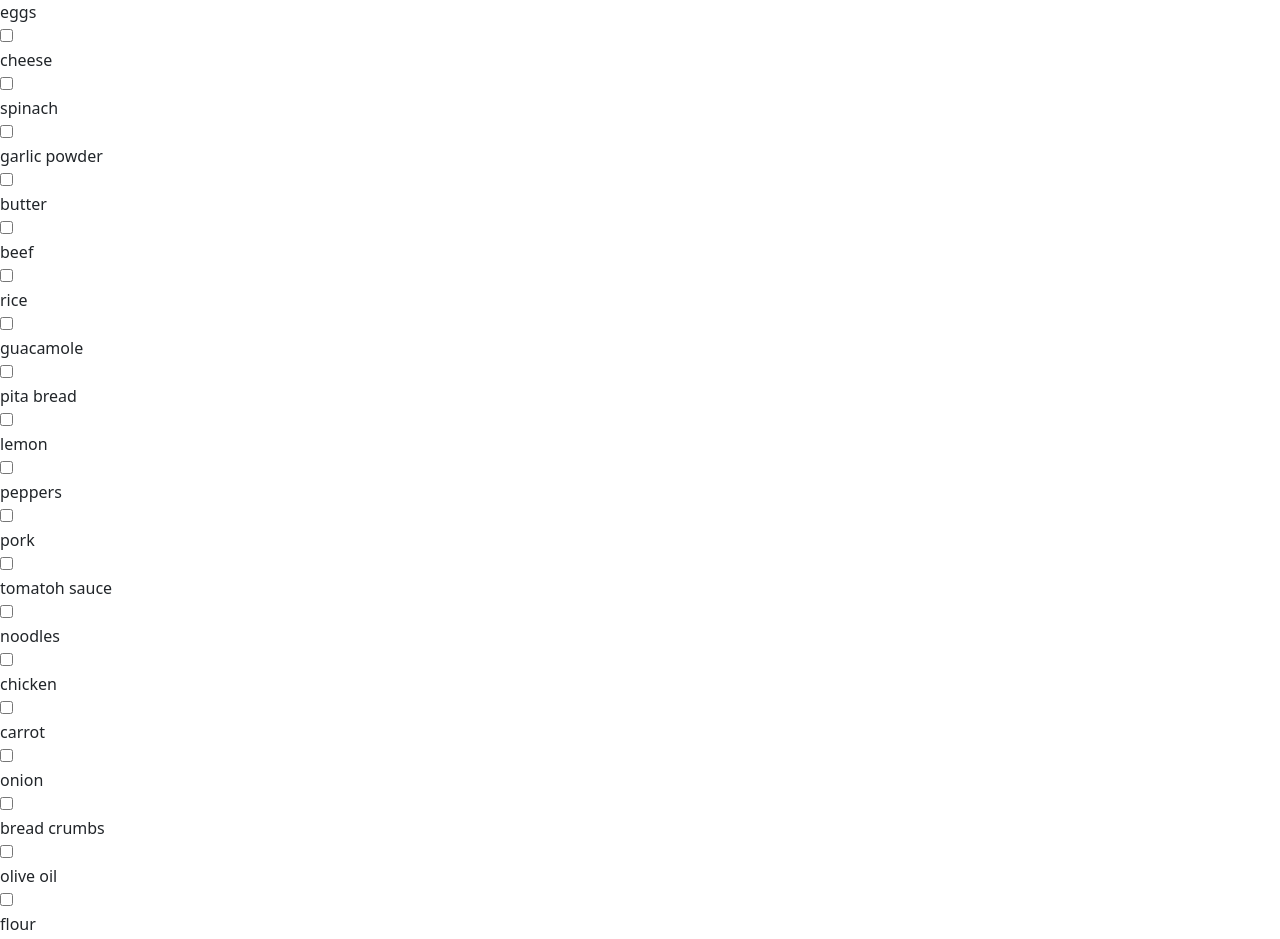
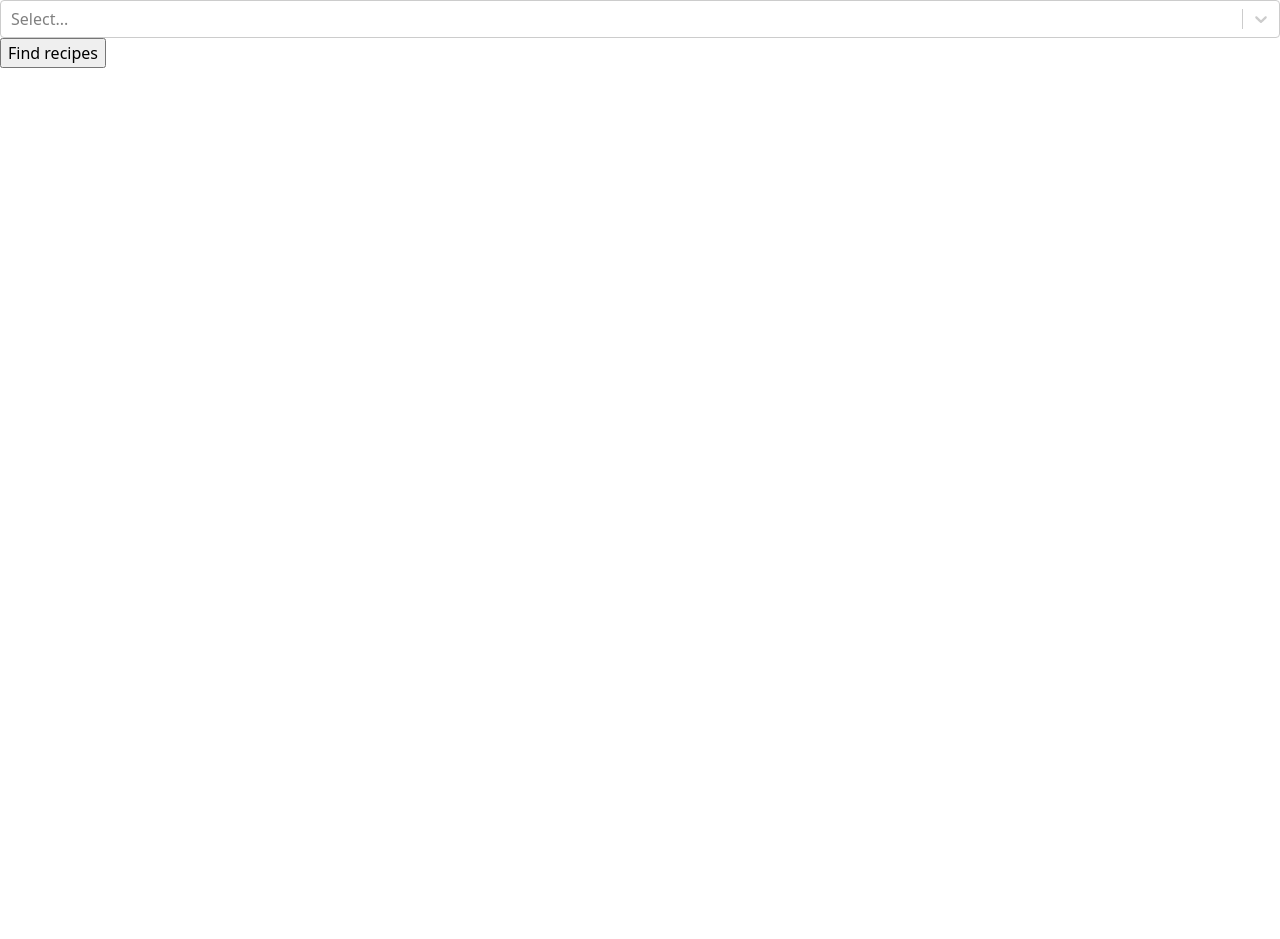
Before and after one commit to linkdalupi/react-app, a React (Vite) app: page / in a window 1280 px wide. Shown: the top 939 px of the page. After the commit the page ends 800 px from the top, so only its background shows below. Built offline with nearby package versions, Linux system fonts and the light colour scheme.

Commit message:
switch to using drop down with multiple select

```diff
--- a/src/App.tsx
+++ b/src/App.tsx
@@ -1,3 +1,5 @@
+import Select from 'react-select'
+
 import ListGroup from "./components/ListGroup"
 import React, { useState, useEffect } from "react";
 import "./App.css"
@@ -7,16 +9,8 @@ function App() {
   const [submitted, setSubmitted] = useState(false)
   const [ingredientList, setIngredientList] = useState<string[]>([]);
 
-  const handleChange = (event: any) => {
-    if (event.target.checked) {
-      const newIngredients = [...ingredientList, event.target.id]
-      setIngredientList(newIngredients);
-    } else {
-      const index = ingredientList.indexOf(event.target.id);
-      if (index > -1) {
-        ingredientList.splice(index, 1);
-      }
-    }
+  const handleSelectChange = (event: any) => {
+    setIngredientList(event.map((selection: any) => {return selection.value}))
   }
 
   function handleSubmit(event: any) {``
@@ -35,65 +29,38 @@ function App() {
     setApiResponse(recipe);
   }
 
+  const options = [
+    { value: 'eggs', label: 'Eggs' },
+    { value: 'cheese', label: 'Cheese' },
+    { value: 'spinach', label: 'Spinach' },
+    { value: 'garlic_powder', label: 'Garlic Powder' },
+    { value: 'butter', label: 'Butter' },
+    { value: 'beef', label: 'Beef' },
+    { value: 'rice', label: 'Rice' },
+    { value: 'guacamole', label: 'Guacamole' },
+    { value: 'pita_bread', label: 'Pita Bread' },
+    { value: 'lemon', label: 'Lemon' },
+    { value: 'peppers', label: 'Peppers' },
+    { value: 'pork', label: 'Pork' },
+    { value: 'tomatoh_sauce', label: 'Tomatoh Sauce' },
+    { value: 'noodles', label: 'Noodles' },
+    { value: 'carrot', label: 'Carrot' },
+    { value: 'onion', label: 'Onion' },
+    { value: 'bread_crumbs', label: 'Bread crumbs' },
+    { value: 'olive_oil', label: 'Olive Oil' },
+    { value: 'flour', label: 'Flour' },
+    { value: 'potatoh', label: 'Potatoh' },
+    { value: 'paprika', label: 'Paprika' },
+    { value: 'pizza_dough', label: 'Pizza Dough' },
+    { value: 'yeast', label: 'Yeast' },
+  ]
+
   return (<form onSubmit={handleSubmit}>
     <div className="App">
       <header className="App-header">
+        <Select options={options} isMulti={true} onChange={handleSelectChange}/>
         <div>
-          <label className="ingredient">eggs</label>
-          <input type="checkbox" id="eggs" onChange={handleChange}/>
-          <label className="ingredient">cheese</label>
-          <input type="checkbox" id="cheese" onChange={handleChange}/>
-          <label className="ingredient">spinach</label>
-          <input type="checkbox" id="spinach" onChange={handleChange}/>
-          <label className="ingredient">garlic powder</label>
-          <input type="checkbox" id="garlic_powder" onChange={handleChange}/>
-          <label className="ingredient">butter</label>
-          <input type="checkbox" id="butter" onChange={handleChange}/>
-          <label className="ingredient">beef</label>
-          <input type="checkbox" id="beef" onChange={handleChange}/>
-          <label className="ingredient">rice</label>
-          <input type="checkbox" id="rice" onChange={handleChange}/>
-          <label className="ingredient">guacamole</label>
-          <input type="checkbox" id="guacamole" onChange={handleChange}/>
-          <label className="ingredient">pita bread</label>
-          <input type="checkbox" id="pita_bread" onChange={handleChange}/>
-          <label className="ingredient">lemon</label>
-          <input type="checkbox" id="lemon" onChange={handleChange}/>
-          <label className="ingredient">peppers</label>
-          <input type="checkbox" id="peppers" onChange={handleChange}/>
-          <label className="ingredient">pork</label>
-          <input type="checkbox" id="pork" onChange={handleChange}/>
-          <label className="ingredient">tomatoh sauce</label>
-          <input type="checkbox" id="tomatoh_sauce" onChange={handleChange}/>
-          <label className="ingredient">noodles</label>
-          <input type="checkbox" id="noodles" onChange={handleChange}/>
-          <label className="ingredient">chicken</label>
-          <input type="checkbox" id="chicken" onChange={handleChange}/>
-          <label className="ingredient">carrot</label>
-          <input type="checkbox" id="carrot" onChange={handleChange}/>
-          <label className="ingredient">onion</label>
-          <input type="checkbox" id="onion" onChange={handleChange}/>
-          <label className="ingredient">bread crumbs</label>
-          <input type="checkbox" id="bread_crumbs" onChange={handleChange}/>
-          <label className="ingredient">olive oil</label>
-          <input type="checkbox" id="olive_oil" onChange={handleChange}/>
-          <label className="ingredient">flour</label>
-          <input type="checkbox" id="flour" onChange={handleChange}/>
-          <label className="ingredient">milk</label>
-          <input type="checkbox" id="milk" onChange={handleChange}/>
-          <label className="ingredient">potatoh</label>
-          <input type="checkbox" id="potatoh" onChange={handleChange}/>
-          <label className="ingredient">paprika</label>
-          <input type="checkbox" id="paprika" onChange={handleChange}/>
-          <label className="ingredient">pizza dough</label>
-          <input type="checkbox" id="pizza_dough" onChange={handleChange}/>
-          <label className="ingredient">yeast</label>
-          <input type="checkbox" id="yeast" onChange={handleChange}/>
-
-
-
           <input className="ingredient" type="submit" value="Find recipes"/>
-
         </div>
       </header>
     </div>
```
